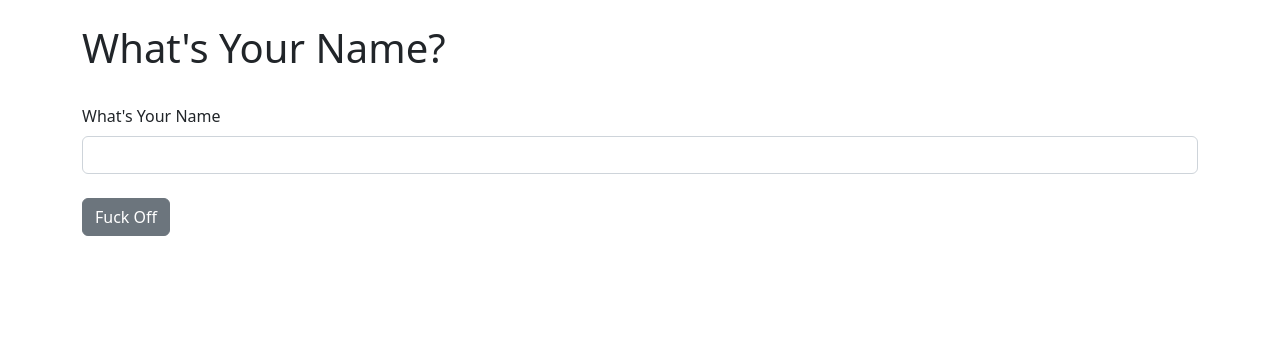
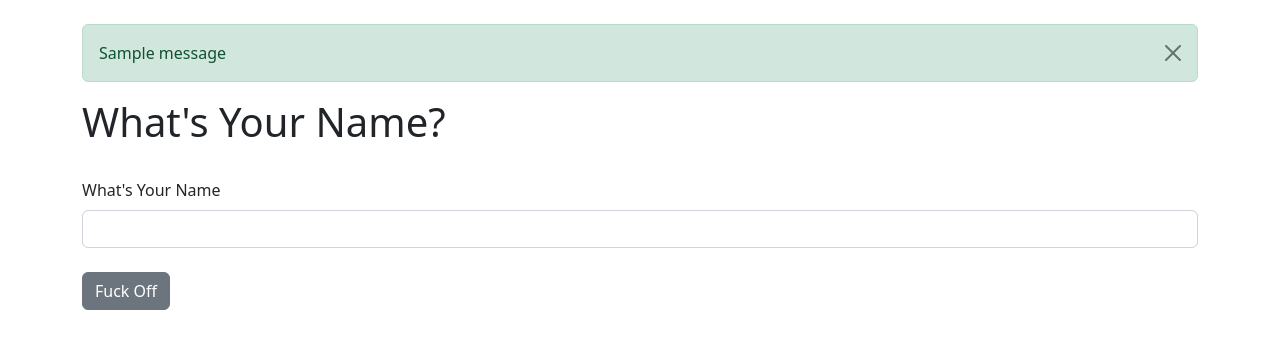
Before and after one commit to johnellis30/flasker, a Flask app: page /name in a window 1280 px wide. Shown: the part 56-405 px from the top of the page. Run offline with Flask 2, Linux system fonts and the light colour scheme; one stand-in notice (Sample message) is shown.

Commit message:
Add alert to name form

```diff
--- a/hello.py
+++ b/hello.py
@@ -1,5 +1,5 @@
 
-from flask import Flask, render_template
+from flask import Flask, render_template, flash
 from flask_wtf import FlaskForm
 from wtforms import StringField, SubmitField
 from wtforms.validators import DataRequired
@@ -42,6 +42,7 @@ def name():
     if form.validate_on_submit():
         name = form.name.data
         form.name.data = ''
+        flash("Form Submitted Successfully")
     return render_template("name.html",
         name=name,
         form=form)
--- a/templates/name.html
+++ b/templates/name.html
@@ -1,6 +1,14 @@
 {% extends 'base.html' %}
 
 {% block content %}
+
+{% for message in get_flashed_messages() %}
+    <div class="alert alert-success alert-dismissible fade show" role="alert">
+        {{ message }}
+        <button type="button" class="btn-close" data-bs-dismiss="alert" aria-label="Close"></button>
+    </div>
+
+{% endfor %}
 
 {% if name %}
     <h1>Hello {{ name }}!!</h1>
```
